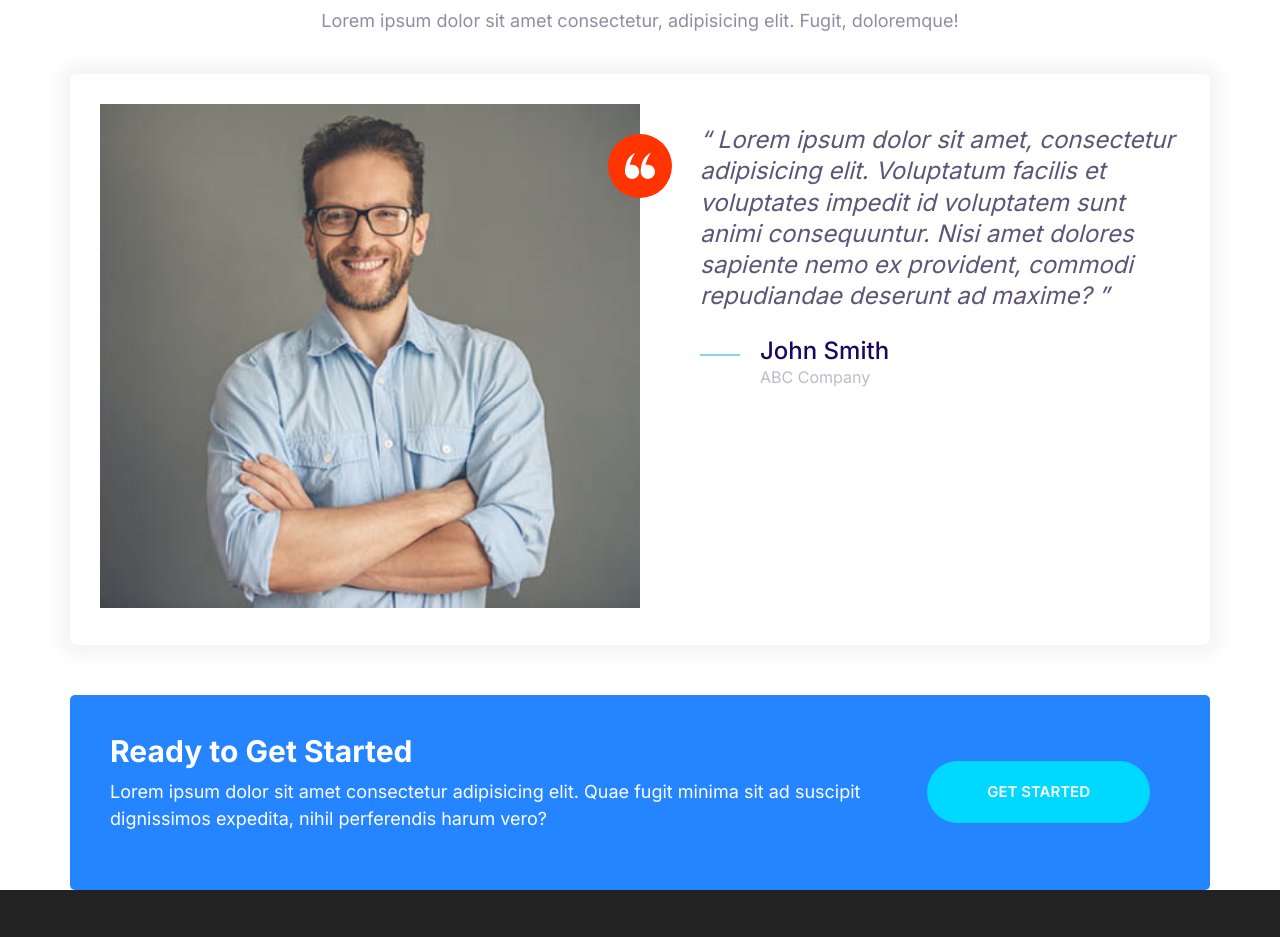
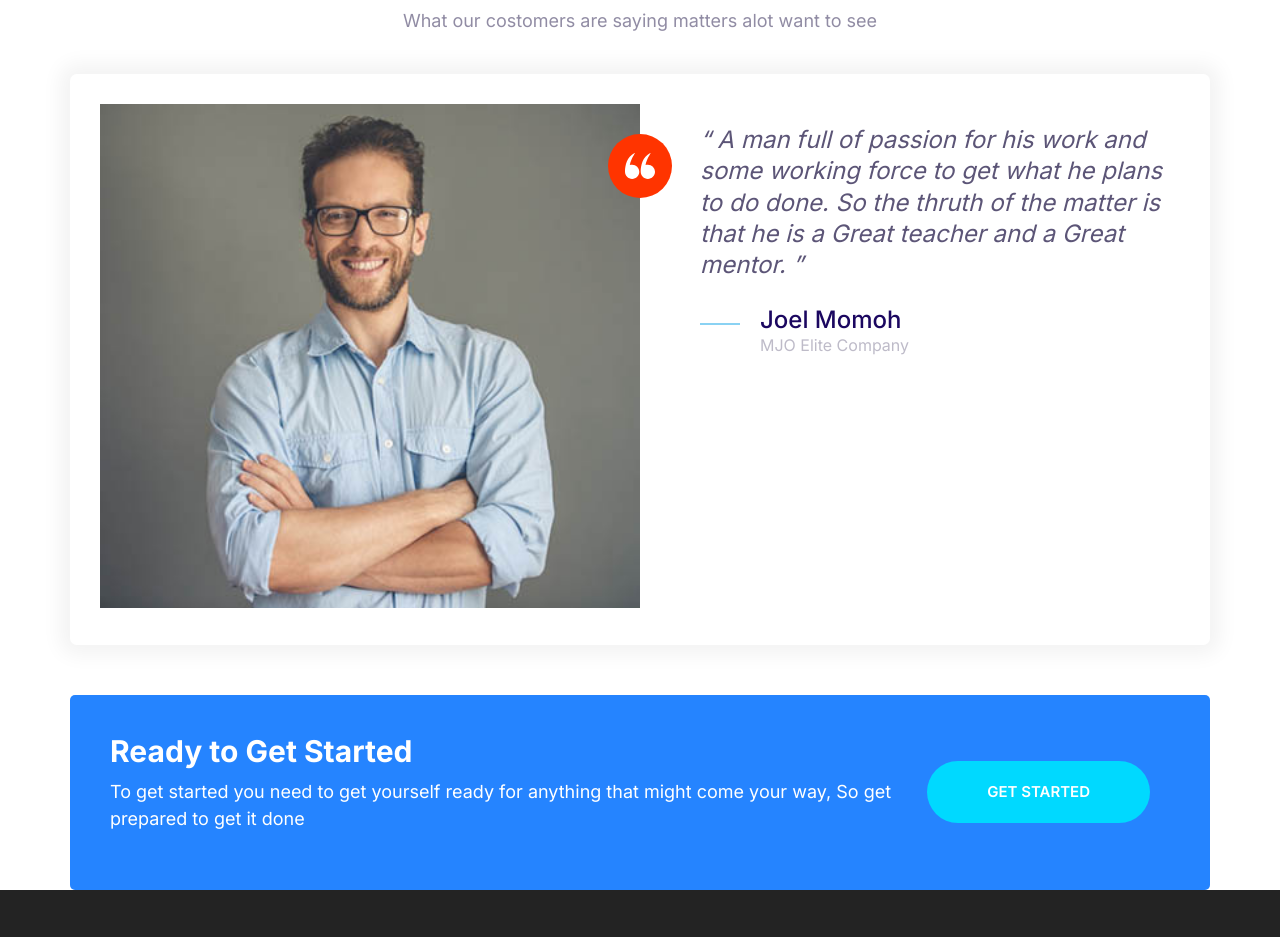
Before and after one commit to MomohJoel/Coding-along, a website built with Parcel: page index.html in a window 1280 px wide. Shown: the part 4949-5886 px from the top of the page. Built offline with nearby package versions, Linux system fonts and the light colour scheme.

Commit message:
Making it real

```diff
--- a/index.html
+++ b/index.html
@@ -326,8 +326,7 @@
       <header class="block__header">
         <h2>What our Customers are Saying</h2>
         <p>
-          Lorem ipsum dolor sit amet consectetur, adipisicing elit. Fugit,
-          doloremque!
+          What our costomers are saying matters alot  want to see
         </p>
       </header>
       <div class="container">
@@ -347,10 +346,8 @@
             </div>
             <blockquote class="quote">
               <p class="quote__text">
-                Lorem ipsum dolor sit amet, consectetur adipisicing elit. Voluptatum
-                facilis et voluptates impedit id voluptatem sunt animi consequuntur.
-                Nisi amet dolores sapiente nemo ex provident, commodi repudiandae
-                deserunt ad maxime?
+                A man full of passion for his work and some working force to get what he plans to do done. So the
+                thruth of the matter is that he is a Great teacher and a Great mentor.
               </p>
               <footer>
                 <div class="media">
@@ -360,8 +357,8 @@
                     </svg>
                   </div>
                   <div class="media__body">
-                    <h3 class="media__title quote__author">John Smith</h3>
-                    <p class="quote__organization">ABC Company</p>
+                    <h3 class="media__title quote__author">Joel Momoh</h3>
+                    <p class="quote__organization">MJO Elite Company</p>
                   </div>
                 </div>
               </footer>
@@ -376,9 +373,8 @@
           <div class="callout__content">
             <h2 class="callout__heading">Ready to Get Started</h2>
             <p>
-              Lorem ipsum dolor sit amet consectetur adipisicing elit. Quae fugit
-              minima sit ad suscipit dignissimos expedita, nihil perferendis harum
-              vero?
+              To get started you need to get yourself ready for anything that might come your way,
+              So get prepared to get it done
             </p>
           </div>
           <a href="#" class="btn btn--secondary btn--stretched">Get Started</a>
```
Also changed, not shown: 1 other file.
